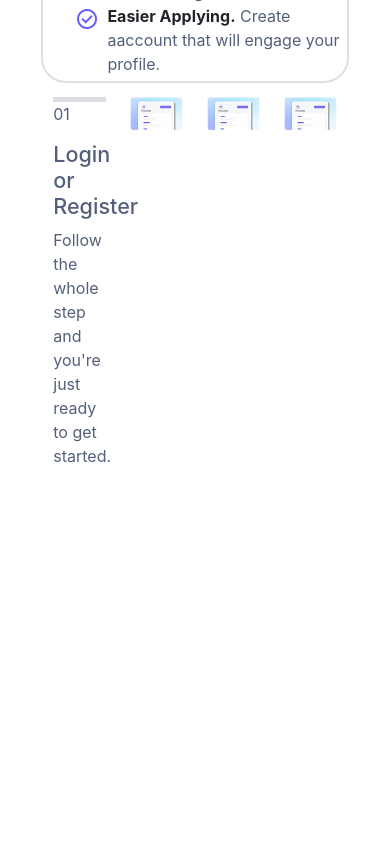
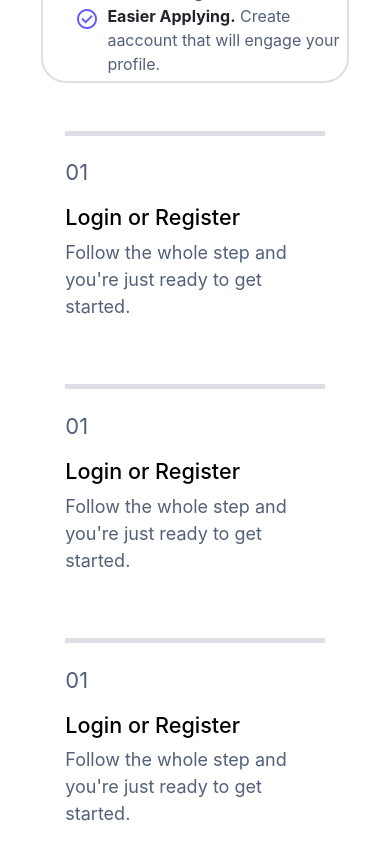
Before and after one commit to Yasela-dissanayake/hirace-job, a React (Create React App) app: page / in a window 390 px wide. Shown: the part 4220-5064 px from the top of the page. Before the commit the page ends 4718 px from the top, so only its background shows below. Built offline with nearby package versions, Linux system fonts and the light colour scheme.

Commit message:
feat:steps section mobile done

```diff
--- a/src/pages/Homepage.js
+++ b/src/pages/Homepage.js
@@ -349,10 +349,12 @@ const Homepage = () => {
             </div>
           </div>
         </section>
-        <section id="how-works">
-          <div className={`container ${classes.stepsContainer}`}>
-            <div className={`row ${classes.stepRow}`}>
-              <div className={`col-3 text-start`}>
+        <section id="steps">
+          <div
+            className={`container-fluid d-flex gy-5 mt-5 ${classes.stepsContainer}`}
+          >
+            <div className={`row gy-5 gx-5 ${classes.stepRow}`}>
+              <div className={`col-lg-3 col-md-4 col-sm-6 col-12 text-start`}>
                 <div className={classes.stepContent}>
                   <p className={classes.stepNumber}>01</p>
                   <h4 className={classes.stepHeading}>Login or Register</h4>
@@ -361,14 +363,32 @@ const Homepage = () => {
                   </p>
                 </div>
               </div>
-              <div className={`col-3`}>
-                <img src={img2} alt="img2" className={classes.img2} />
-              </div>
-              <div className={`col-3`}>
-                <img src={img2} alt="img2" className={classes.img2} />
-              </div>
-              <div className={`col-3`}>
-                <img src={img2} alt="img2" className={classes.img2} />
+              <div className={`col-lg-3 col-md-4 col-sm-6 col-12 text-start`}>
+                <div className={classes.stepContent}>
+                  <p className={classes.stepNumber}>01</p>
+                  <h4 className={classes.stepHeading}>Login or Register</h4>
+                  <p className={classes.stepPara}>
+                    Follow the whole step and you're just ready to get started.
+                  </p>
+                </div>
+              </div>{" "}
+              <div className={`col-lg-3 col-md-4 col-sm-6 col-12 text-start`}>
+                <div className={classes.stepContent}>
+                  <p className={classes.stepNumber}>01</p>
+                  <h4 className={classes.stepHeading}>Login or Register</h4>
+                  <p className={classes.stepPara}>
+                    Follow the whole step and you're just ready to get started.
+                  </p>
+                </div>
+              </div>{" "}
+              <div className={`col-lg-3 col-md-4 col-sm-6 col-12 text-start`}>
+                <div className={classes.stepContent}>
+                  <p className={classes.stepNumber}>01</p>
+                  <h4 className={classes.stepHeading}>Login or Register</h4>
+                  <p className={classes.stepPara}>
+                    Follow the whole step and you're just ready to get started.
+                  </p>
+                </div>
               </div>
             </div>
           </div>
--- a/src/pages/Homepage.module.css
+++ b/src/pages/Homepage.module.css
@@ -289,25 +289,40 @@
 /* steps section  */
 
 .stepsContainer {
-  max-width: 100%;
-  text-align: center;
+  column-gap: 50px !important;
 }
 
 .stepRow {
-  margin: auto;
   margin-left: 8%;
   margin-right: 8%;
   margin-bottom: 4%;
-  /* display: flex;
-  align-items: center; */
 }
 
 .stepContent {
   border-top: solid 5px rgba(85, 96, 124, 0.2);
   color: var(--textColor);
+  /* width: 90%; */
+  /* margin: auto; */
+}
+
+.stepNumber {
+  font-size: 22px;
+  margin-top: 8%;
+}
+
+.stepHeading {
+  color: black;
+}
+
+.stepPara {
+  font-size: 18px;
 }
 
 .stepContent:hover {
+  border-color: var(--primaryColor);
+}
+
+.stepContent:hover .stepHeading {
   border-color: var(--primaryColor);
   color: var(--primaryColor);
 }
```
